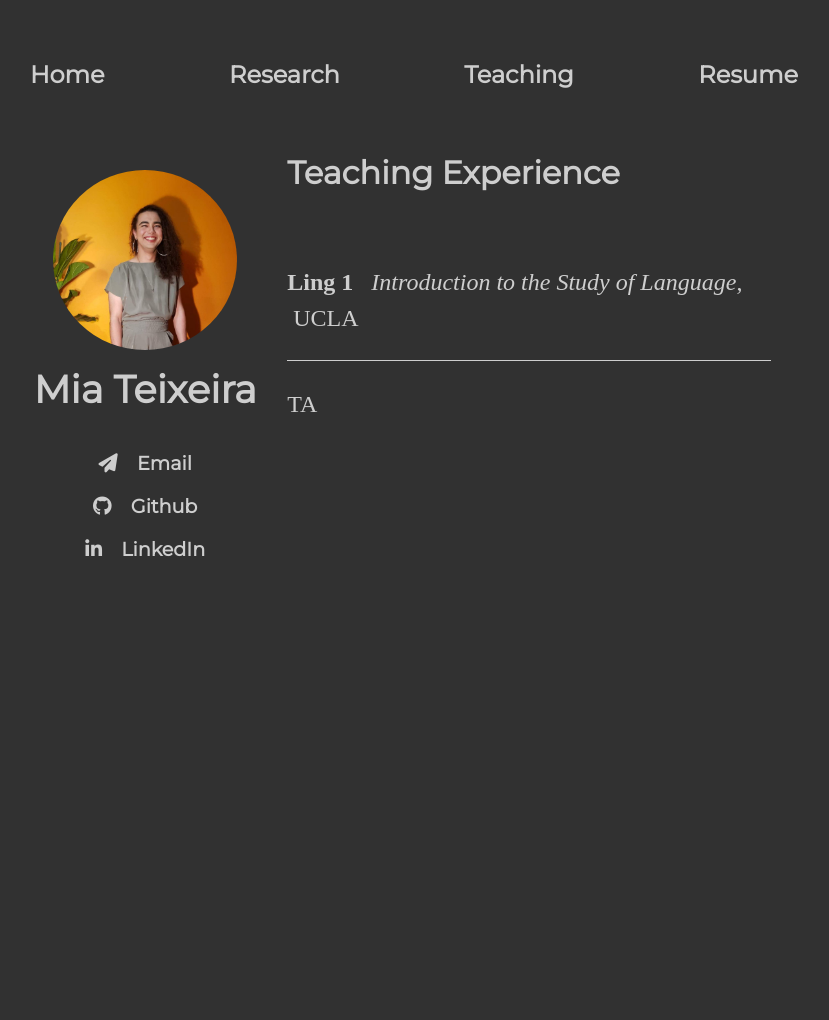
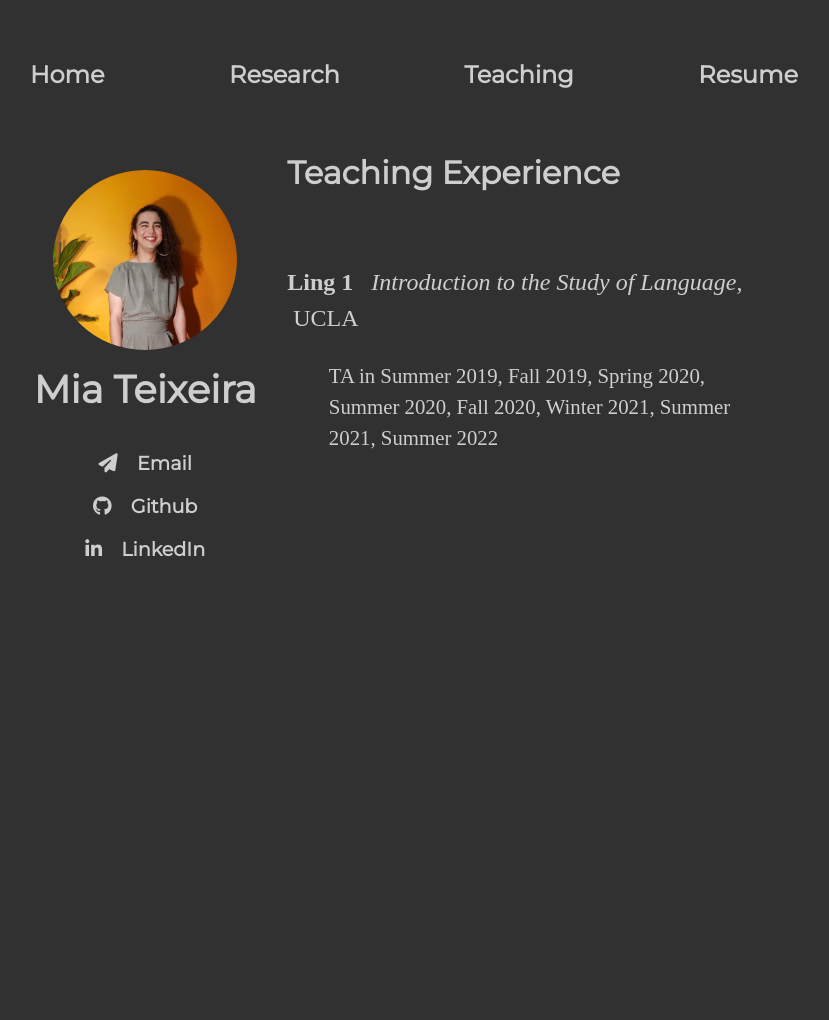
Before and after one commit to miateixeira/miateixeira.github.io, a Jekyll site: the page built from teaching/index.html, in a window 1280 px wide. Shown: the whole page, without its empty margins (226-1055 px from the left). Built offline with Jekyll 4.4.1, drawn with Linux system fonts in a browser that asks for light colours; nearby versions of some CDN libraries.

Commit message:
added course-detail

```diff
--- a/css/main.css
+++ b/css/main.css
@@ -127,9 +127,7 @@ img.avatar {
   padding-left: 0.25em;
 }
 
-hr {
-  border: 0;
-  border-top: 1px solid #cecece;
-  margin-top: 0.5em;
-  height: 1px;
+.course-detail {
+  padding-left: 2em;
+  font-size: 1.3em;
 }
--- a/teaching/index.html
+++ b/teaching/index.html
@@ -12,9 +12,8 @@ title: Teaching
       <span class="course-name">Introduction to the Study of Language</span>,
       <span class="course-school">UCLA</span>
     </p>
-    <hr/>
-    <p>
-      TA
+    <p class="course-detail">
+      TA in Summer 2019, Fall 2019, Spring 2020, Summer 2020, Fall 2020, Winter 2021, Summer 2021, Summer 2022
     </p>
   </div>
 
```
